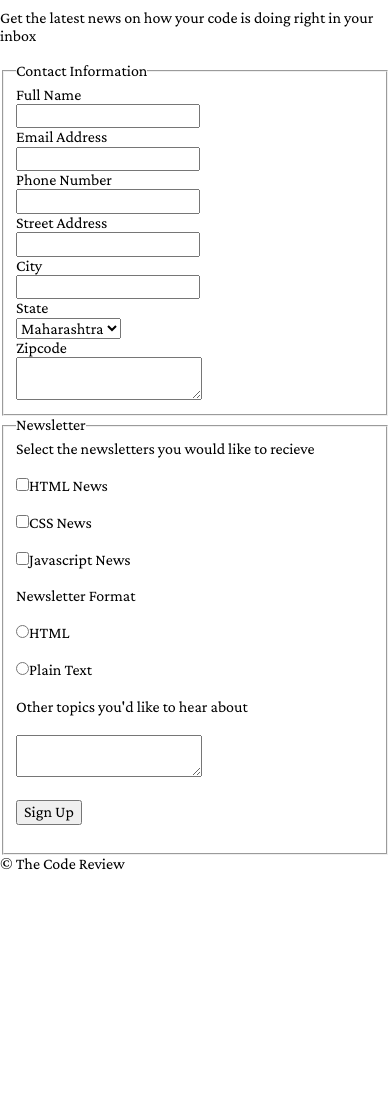
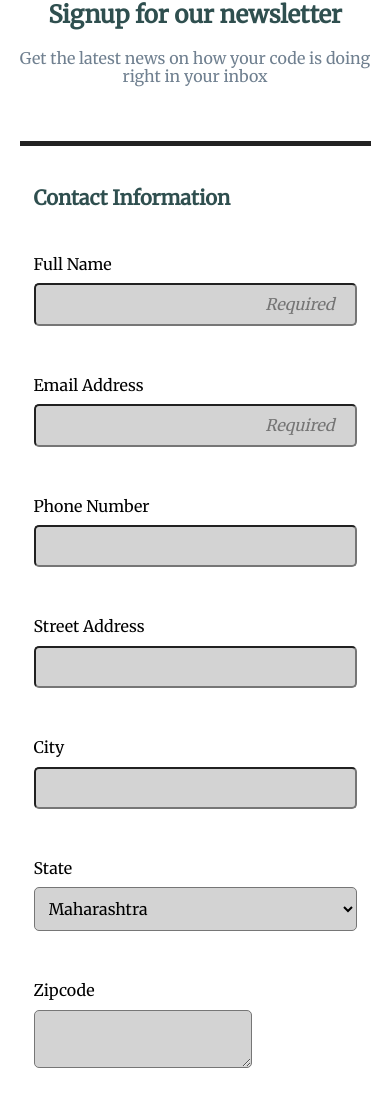
Before and after one commit to abhicyclopes/Techdegree-project-3, a plain HTML site: page index.html in a window 390 px wide. Shown: the part 157-1251 px from the top of the page. Before the commit the page ends 1030 px from the top, so only its background shows below. Drawn offline with nearby package versions, Linux system fonts and the light colour scheme.

Commit message:
updated html and css for mobile first layout

```diff
--- a/css/style.css
+++ b/css/style.css
@@ -1,10 +1,102 @@
+/* Basic layout styles */
+
 * {
     box-sizing: border-box;
-    font-family: 'Crimson Pro', serif;
+    font-family: 'Merriweather', serif;
 }
 
 h1 {
     background: darkslategray;
     padding: 30px 0;
     margin-top: 0;
+    text-align: center;
 }
+
+.main-div {
+    border-bottom: 5px solid rgb(34, 34, 34);
+    text-align: center;
+    width: 90%;
+    margin: 0 auto;
+}
+
+h2,
+legend {
+    color: darkslategray;
+}
+
+form {
+    padding: 20px 0;
+    width: 90%;
+    margin: 0 auto;
+    display: flex;
+    flex-direction: column;
+    flex-wrap: wrap;
+}
+
+p {
+    color: slategray;
+    padding-bottom: 20px;
+}
+
+span {
+    color: slategray;
+    font-style: italic;
+    padding-bottom: 20px;
+}
+
+input,
+textarea,
+select {
+    background: lightgray;
+    padding: 10px;
+    border-radius: 5px;
+    margin: 10px 0;
+}
+
+legend {
+    font-size: 20px;
+    font-weight: bold;
+    padding: 20px 0;
+}
+
+.primary,
+.secondary {
+    border: none;
+    display: flex;
+    flex-direction: column;
+}
+
+div {
+    padding: 20px 0;
+}
+
+input[type="text"],
+input[type="email"],
+input[type="tel"] {
+    width: 100%;
+}
+
+select[id$="state"],
+textarea[id$="comment"] {
+    width: 100%;
+}
+
+
+::placeholder {
+    text-align: right;
+    font-style: italic;
+    padding: 0 10px;
+}
+
+button {
+    background: darkslategray;
+    border-radius: 5px;
+    padding: 30px 80px;
+    width: 100%;
+    font-size: 1.5em;
+    color: white;
+}
+
+footer {
+    text-align: center;
+}
--- a/index.html
+++ b/index.html
@@ -6,38 +6,53 @@
     <meta http-equiv="X-UA-Compatible" content="ie=edge">
     <title>Techdegree Project 3</title>
     <link rel="stylesheet" href="css/normalize.css" />
-    <link href="https://fonts.googleapis.com/css?family=Crimson+Pro&display=swap" rel="stylesheet">
+    <link href="https://fonts.googleapis.com/css?family=Merriweather&display=swap" rel="stylesheet">
     <link rel="stylesheet" href="css/style.css" />
 </head>
 <body>
+
     <header>
         <h1>THE CODE REVIEW</h1>
-        <h2>Signup for our newsletter</h2>
-        <p>Get the latest news on how your code is doing right in your inbox</p>
     </header>
 
     <main>
+
+        <div class="main-div">
+            <h2 class="title">Signup for our newsletter</h2>
+            <p>Get the latest news on how your code is doing right in your inbox</p>
+        </div>
+
         <form action="index.html" method="post">
 
+            <fieldset class="primary">
+                <legend class="content-heading">Contact Information</legend>
 
-            <fieldset>
-                <legend>Contact Information</legend>
+                <div class="full-name">
+                    <label for="name">Full Name</label><br>
+                    <input type="text" id="name" name="user_name" placeholder="Required">
+                </div>
 
-                <label for="name">Full Name</label><br>
-                <input type="text" id="name" name="user_name"><br>
+                <div class="mail">
+                    <label for="email">Email Address</label><br>
+                    <input type="email" id="email" name="user-email" placeholder="Required">
+                </div>
 
-                <label for="email">Email Address</label><br>
-                <input type="email" id="email" name="user-email"><br>
+                <div class="phone-number">
+                    <label for="phone">Phone Number</label><br>
+                    <input type="tel"  id="phone" name="user-phone">
+                </div>
 
-                <label for="phone">Phone Number</label><br>
-                <input type="tel"  id="phone" name="user-phone"><br>
+                <div class="street-name">
+                    <label for="address">Street Address</label><br>
+                    <input type="text" id="address" name="user-address">
+                </div>
 
-                <label for="address">Street Address</label><br>
-                <input type="text" id="address" name="user-address"><br>
+                <div class="city-name">
+                    <label for="city">City</label><br>
+                    <input type="text" id="city" name="user_city">
+                </div>
 
-                <label for="city">City</label><br>
-                <input type="text" id="city" name="user_city"><br>
-
+                <div class="state-menu">
                     <label for="state">State</label><br>
                     <select id="state" name="user_state">
                         <option value="maharashtra">Maharashtra</option>
@@ -46,31 +61,48 @@
                         <option value="tamil_nadu">Tamil Nadu</option>
                         <option value="assam">Assam</option>
                         <option value="delhi">Delhi</option>
-                </select><br>
+                        <option value="haryana">Haryana</option>
+                        <option value="karnataka">Karnataka</option>
+                        <option value="uttar_pradesh">Uttar Pradesh</option>
+                        <option value="goa">Goa</option>
+                        <option value="andhra_pradesh">Andhra Pradesh</option>
+                        <option value="kerela">Kerela</option>
+                    </select>
+                </div>
 
+                <div class="zip">
                     <label for="zipcode">Zipcode</label><br>
                     <textarea id="zipcode" name="user-zipcode"></textarea>
-
+                </div>
             </fieldset>
 
-            <fieldset>
-                <legend>Newsletter</legend>
+            <hr>
 
+            <fieldset class="secondary">
+
+                <legend class="content-heading">Newsletter</legend>
+
+                <div class="checkbox">
                     <label>Select the newsletters you would like to recieve</label><br><br>
 
-                <input type="checkbox" id="html_news" value="html_news" name="user_interests"><label for="html_news">HTML News</label><br><br>
-                <input type="checkbox" id="css_news" value="css_news" name="user_interests"><label for="css_news">CSS News</label><br><br>
-                <input type="checkbox" id="javascript_news" value="javascript_news" name="user_interests"><label for="javascript_news">Javascript News</label><br><br>
+                    <input type="checkbox" id="html_news" value="html_news" name="user_interests">  <label for="html_news">HTML News</label><br><br>
+                    <input type="checkbox" id="css_news" value="css_news" name="user_interests">  <label for="css_news">CSS News</label><br><br>
+                    <input type="checkbox" id="javascript_news" value="javascript_news" name="user_interests">  <label for="javascript_news">Javascript News</label>
+                </div>
 
+                <div class="radio">
                     <label>Newsletter Format</label><br><br>
 
-                <input type="radio" id="html" value="html" name="user_format"><label for="html">HTML</label><br><br>
-                <input type="radio" id="plain_text" value="plain_text" name="user_format"><label for="plain_text">Plain Text</label><br><br>
+                    <input type="radio" id="html" value="html" name="user_format">  <label for="html">HTML</label><br><br>
+                    <input type="radio" id="plain_text" value="plain_text" name="user_format">  <label for="plain_text">Plain Text</label><br><br>
+                </div>
 
+                <div class="comment-section">
                     <label for="comment">Other topics you'd like to hear about</label><br><br>
                     <textarea id="comment" name="user_comment"></textarea><br><br>
+                </div>
 
-                <button type="submit">Sign Up</button><br><br>
+                <button type="submit">Sign Up</button>
 
             </fieldset>
 
@@ -78,7 +110,7 @@
     </main>
 
     <footer>
-        <span>&copy; The Code Review</span>
+        <span>Copyright The Code Review</span>
     </footer>
 </body>
 </html>
```
Lines whose indentation alone changed are shown as unchanged.
